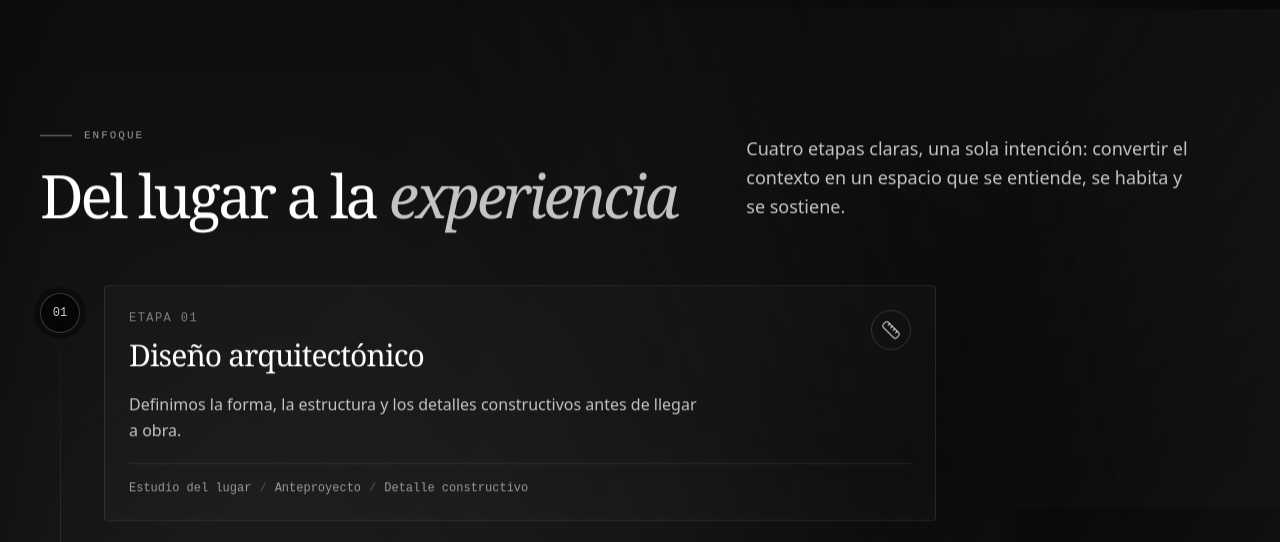
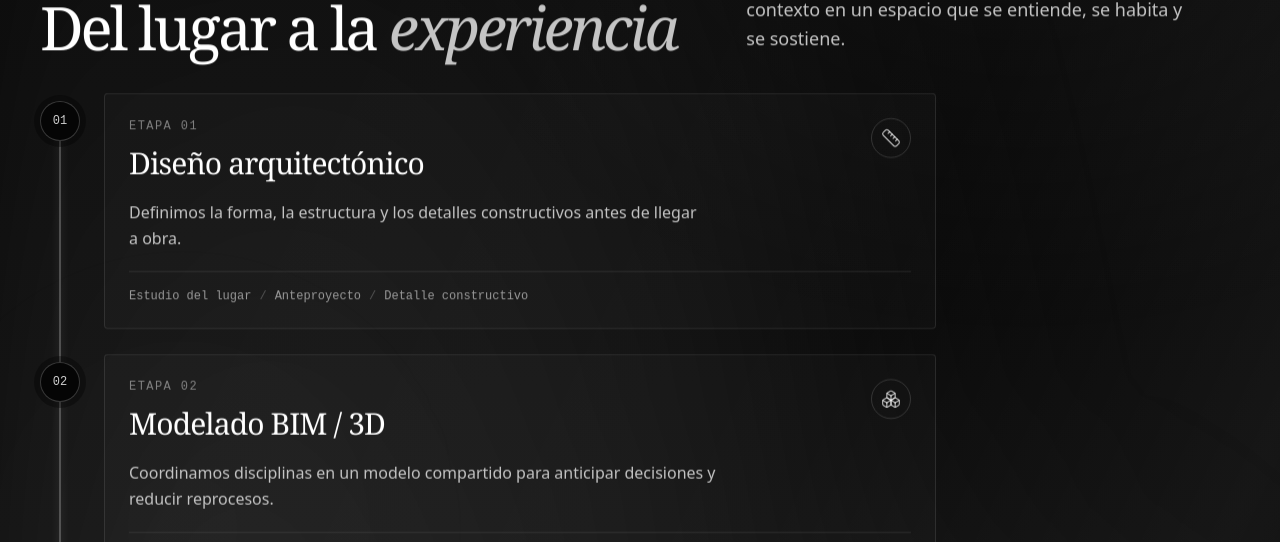
Before and after one commit to samuelVega29/arq-camiloquiroga, a React (Vite) app: page / in a window 1280 px wide. Shown: the part 1938-2480 px from the top of the page. Built offline with nearby package versions, Linux system fonts and the light colour scheme; no server answers; the database is empty.

Commit message:
Hacer visible la línea de tiempo y reducir espacios entre secciones

```diff
--- a/src/components/About.jsx
+++ b/src/components/About.jsx
@@ -18,7 +18,7 @@ const stats = [
 
 export default function About() {
   return (
-    <section id="sobre-mi" className="py-24 sm:py-32">
+    <section id="sobre-mi" className="py-16 sm:py-24">
       <div className="section-shell">
         <div>
           <Reveal delay={100}>
--- a/src/components/Approach.jsx
+++ b/src/components/Approach.jsx
@@ -44,7 +44,7 @@ const trajectory = [
 
 export default function Approach() {
   return (
-    <section id="enfoque" className="relative py-24 sm:py-32">
+    <section id="enfoque" className="relative pb-16 pt-14 sm:pb-24 sm:pt-20">
       <div
         className="pointer-events-none absolute inset-0 bg-[radial-gradient(70%_45%_at_80%_0%,rgba(255,255,255,0.05),transparent_70%)]"
         aria-hidden="true"
@@ -70,16 +70,16 @@ export default function Approach() {
           </div>
         </Reveal>
 
-        <ol className="relative mt-16 max-w-4xl">
+        <ol className="relative mt-10 max-w-4xl">
           <span
-            className="absolute bottom-4 left-5 top-4 w-px bg-gradient-to-b from-transparent via-white/20 to-transparent"
+            className="absolute bottom-2 left-[19px] top-2 w-[2px] rounded-full bg-white/25 shadow-[0_0_10px_rgba(255,255,255,0.2)]"
             aria-hidden="true"
           />
 
           {pillars.map((pillar, index) => {
             const Icon = pillar.icon
             return (
-              <li key={pillar.number} className="relative pb-8 pl-14 last:pb-0 sm:pl-16">
+              <li key={pillar.number} className="relative pb-6 pl-14 last:pb-0 sm:pl-16">
                 <span className="absolute left-0 top-2 inline-flex h-10 w-10 items-center justify-center rounded-full border border-white/20 bg-[#050505] font-mono text-xs text-white/80 shadow-[0_0_0_6px_rgba(0,0,0,0.35)]">
                   {pillar.number}
                 </span>
@@ -127,7 +127,7 @@ export default function Approach() {
         </ol>
 
         <Reveal delay={160}>
-          <div className="mt-16 grid gap-8 rounded-sm border border-white/10 bg-white/[0.02] p-6 sm:p-8 lg:grid-cols-[minmax(0,1fr)_minmax(0,1fr)] lg:items-center lg:gap-12">
+          <div className="mt-10 grid gap-8 rounded-sm border border-white/10 bg-white/[0.02] p-5 sm:p-6 lg:grid-cols-[minmax(0,1fr)_minmax(0,1fr)] lg:items-center lg:gap-12">
             <p className="max-w-prose font-display text-xl font-light italic leading-snug tracking-[-0.02em] text-balance text-white sm:text-2xl">
               “El buen diseño no tiene fecha de caducidad.”
               <span className="mt-3 block font-mono text-xs not-italic uppercase tracking-[0.12em] text-[color:var(--color-fg-muted)]">
--- a/src/components/Contact.jsx
+++ b/src/components/Contact.jsx
@@ -6,9 +6,9 @@ import WhatsAppIcon from './WhatsAppIcon'
 
 export default function Contact() {
   return (
-    <section id="contacto" className="py-24 text-white sm:py-32">
+    <section id="contacto" className="pb-12 pt-16 text-white sm:pb-16 sm:pt-24">
       <div className="section-shell">
-        <div className="grid gap-14 lg:grid-cols-12 lg:gap-16">
+        <div className="grid gap-10 lg:grid-cols-12 lg:gap-12">
           <Reveal className="lg:col-span-7">
             <p className="flex items-center gap-3 font-mono text-xs uppercase tracking-[0.12em] text-white/60">
               <span className="h-px w-8 bg-white" aria-hidden="true" />
--- a/src/components/Footer.jsx
+++ b/src/components/Footer.jsx
@@ -13,7 +13,7 @@ const links = [
 export default function Footer() {
   return (
     <footer className="border-t border-white/15 bg-black text-white">
-      <div className="section-shell py-12 sm:py-16">
+        <div className="section-shell py-10 sm:py-12">
         <div className="grid gap-10 md:grid-cols-12">
           <div className="md:col-span-5">
             <a href="#inicio" className="inline-flex items-baseline gap-2">
--- a/src/components/Services.jsx
+++ b/src/components/Services.jsx
@@ -161,7 +161,7 @@ export default function Services({
   }
 
   return (
-    <section id="servicios" className="border-t border-white/10 py-24 sm:py-36">
+    <section id="servicios" className="border-t border-white/10 py-16 sm:py-24">
       <div className="section-shell">
         <Reveal>
           <div className="flex flex-col justify-between gap-10 lg:flex-row lg:items-end">
@@ -187,7 +187,7 @@ export default function Services({
         </Reveal>
 
         <Reveal delay={80}>
-          <search className="mt-10 flex flex-col gap-4 border-y border-[color:var(--color-line)] py-4 lg:flex-row lg:flex-nowrap lg:items-center lg:justify-between lg:gap-4 xl:gap-6">
+          <search className="mt-8 flex flex-col gap-4 border-y border-white/10 py-4 lg:flex-row lg:flex-nowrap lg:items-center lg:justify-between lg:gap-4 xl:gap-6">
             <div
               className="flex flex-wrap items-center gap-x-3 gap-y-2 lg:flex-nowrap lg:gap-x-3 xl:gap-x-5"
               role="group"
@@ -401,7 +401,7 @@ export default function Services({
             </div>
           </Reveal>
         ) : (
-          <div className="mt-10 grid grid-cols-1 gap-x-5 gap-y-5 md:grid-cols-2 lg:grid-cols-12 lg:auto-rows-[230px]">
+          <div className="mt-8 grid grid-cols-1 gap-x-5 gap-y-5 md:grid-cols-2 lg:grid-cols-12 lg:auto-rows-[230px]">
             {filtered.map((publication, index) => {
               const layout = getLayout(index, filtered.length)
               return (
@@ -427,7 +427,7 @@ export default function Services({
         )}
 
         <Reveal delay={120}>
-          <div className="group/cta relative mt-14 overflow-hidden border border-[color:var(--color-line)] bg-[color:var(--color-surface)]">
+          <div className="group/cta relative mt-10 overflow-hidden border border-white/10 bg-[color:var(--color-surface)]">
             <div className="cta-pulse pointer-events-none absolute -right-16 -top-24 h-64 w-64 rounded-full bg-white/10 blur-3xl" aria-hidden="true" />
             <div
               className="pointer-events-none absolute inset-0 bg-[radial-gradient(120%_140%_at_100%_0%,rgba(255,255,255,0.08),transparent_55%)]"
```
